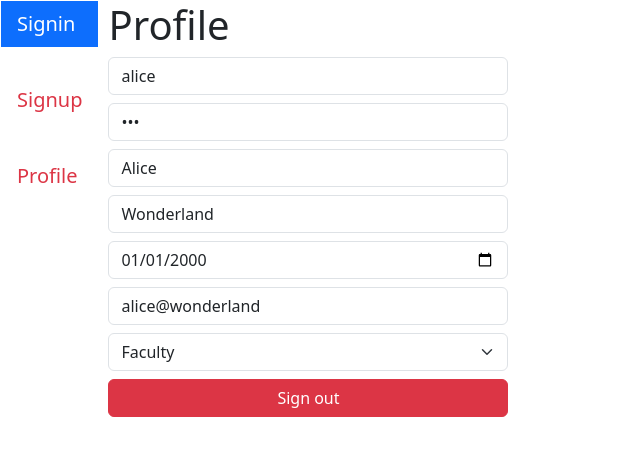
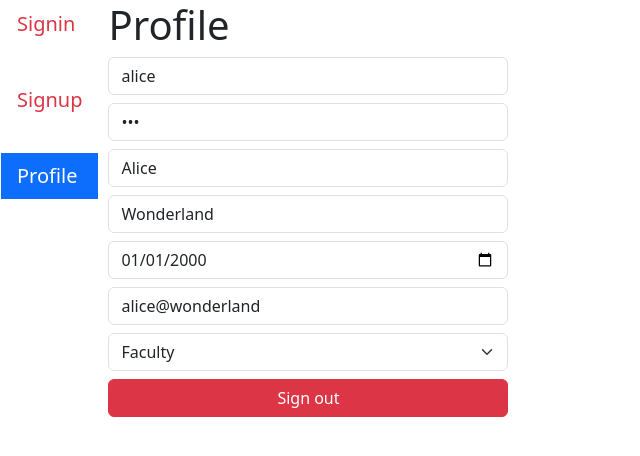
Before and after one commit to Rajiv308/kambaz-next-js-fa25-mon, a Next.js app: page /Account/Profile in a window 1280 px wide. Shown: the top 456 px of the page, without its empty margins (0-640 px from the left). Built offline with nearby package versions, Linux system fonts and the light colour scheme.

Commit message:
Signup Page

```diff
--- a/app/(Kambaz)/Account/Navigation.tsx
+++ b/app/(Kambaz)/Account/Navigation.tsx
@@ -1,11 +1,16 @@
+"use client";
 import Link from "next/link";
+import { usePathname } from "next/navigation";
 export default function AccountNavigation() {
+  const pathname = usePathname();
   return (
     <div id="wd-account-navigation" className="wd list-group fs-5 rounded-0">
       <Link
         href="Signin"
         id="wd-signin-link"
-        className="list-group-item active border-0"
+        className={`list-group-item ${
+          pathname.includes("Signin") ? "active" : "text-danger"
+        } border-0`}
       >
         Signin
       </Link>
@@ -13,7 +18,9 @@ export default function AccountNavigation() {
       <Link
         href="Signup"
         id="wd-signup-link"
-        className="list-group-item text-danger border-0"
+        className={`list-group-item ${
+          pathname.includes("Signup") ? "active" : "text-danger"
+        } border-0`}
       >
         Signup
       </Link>
@@ -21,7 +28,9 @@ export default function AccountNavigation() {
       <Link
         href="Profile"
         id="wd-profile-link"
-        className="list-group-item text-danger border-0"
+        className={`list-group-item ${
+          pathname.includes("Profile") ? "active" : "text-danger"
+        } border-0`}
       >
         Profile
       </Link>
```
